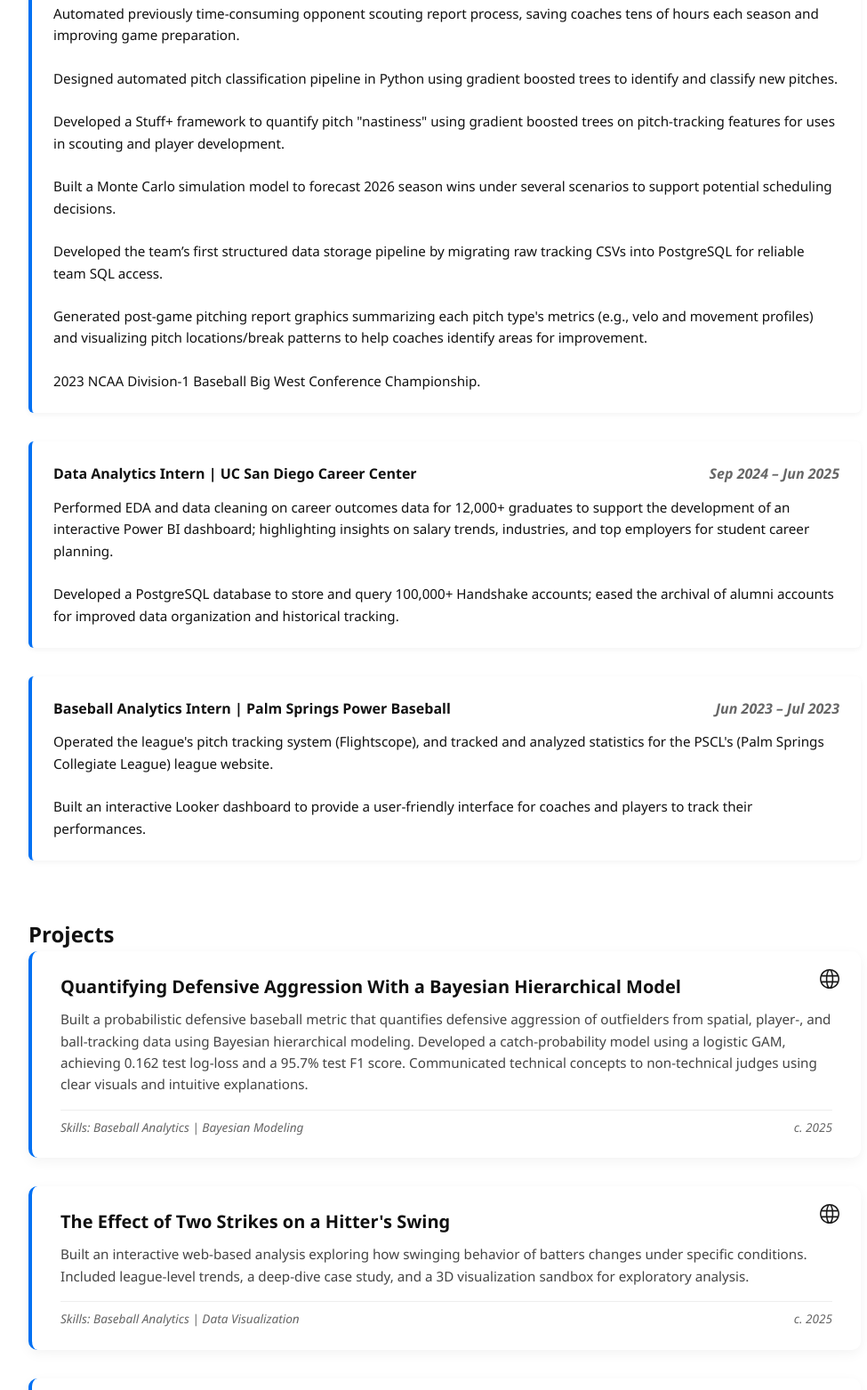
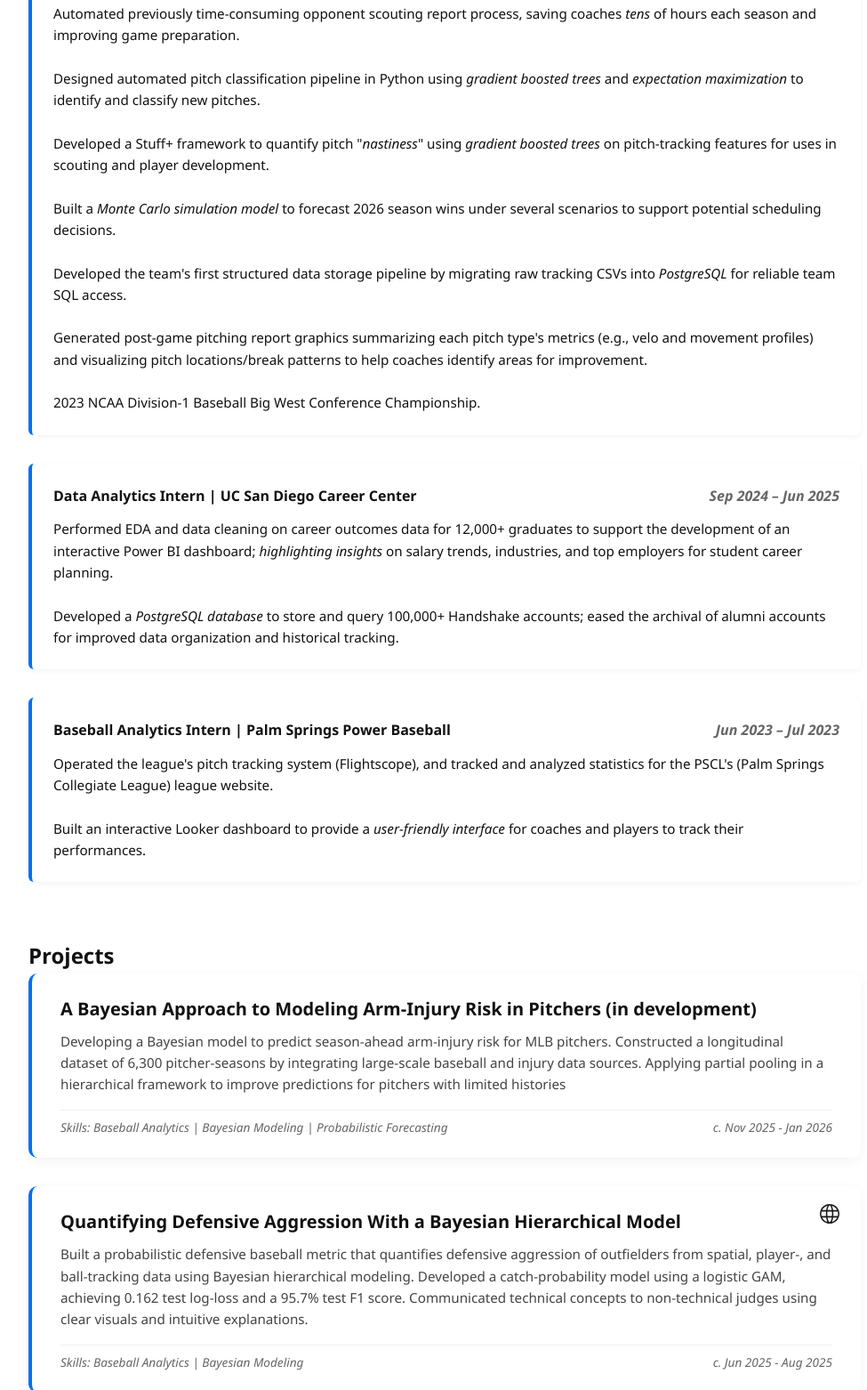
Before and after one commit to d2osborn/portfolio, a website with bundled scripts: page index.html in a window 1280 px wide. Shown: the part 1238-2800 px from the top of the page at 89% size, without its empty margins (140-1115 px from the left). Built offline with nearby package versions, Linux system fonts and the light colour scheme; no server answers.

Commit message:
made major changes

```diff
--- a/global.js
+++ b/global.js
@@ -52,7 +52,7 @@ export function renderProjects(projects, containerElement) {
 
   containerElement.innerHTML = '';
 
-  const visibleProjects = projects.filter(p => !(p.title?.startsWith('Project ') || p.title?.startsWith('A ') || p.title?.startsWith('Hidden ') || p.title?.startsWith('Spotify')));
+  const visibleProjects = projects.filter(p => !(p.title?.startsWith('Project ') || p.title?.startsWith('Hidden ') || p.title?.startsWith('Spotify')));
 
   for (let project of visibleProjects) {
     const card = document.createElement('div');
--- a/index.html
+++ b/index.html
@@ -57,7 +57,7 @@
           <p>
             Bachelor of Science - BS, Data Science; Minors in Economics and Mathematics<br><br> <!--; GPA: 3.3/4.0<br><br-->
             Organizations: Triton Ball Sports Analytics Club, Data Science Student Society<br><br>
-            Honors: Eleanor Roosevelt College Honors Program, Provost Honors (4x)<br><br>
+            Honors: Eleanor Roosevelt College Honors Program, <em>Provost Honors</em> (4x)<br><br>
             Relevant Courses:
             Stochastic and Probabilistic Modeling,
             Machine Learning,
@@ -78,11 +78,11 @@
             <span class="entry-dates">Feb 2023 – Present</span>
           </h4>
             <p>
-              Automated previously time-consuming opponent scouting report process, saving coaches tens of hours each season and improving game preparation.<br><br>
-              Designed automated pitch classification pipeline in Python using gradient boosted trees to identify and classify new pitches.<br><br>
-              Developed a Stuff+ framework to quantify pitch "nastiness" using gradient boosted trees on pitch-tracking features for uses in scouting and player development.<br><br>
-              Built a Monte Carlo simulation model to forecast 2026 season wins under several scenarios to support potential scheduling decisions.<br><br>
-              Developed the team’s first structured data storage pipeline by migrating raw tracking CSVs into PostgreSQL for reliable team SQL access.<br><br>
+              Automated previously time-consuming opponent scouting report process, saving coaches <em>tens</em> of hours each season and improving game preparation.<br><br>
+              Designed automated pitch classification pipeline in Python using <em>gradient boosted trees</em> and <em>expectation maximization</em> to identify and classify new pitches.<br><br>
+              Developed a Stuff+ framework to quantify pitch "<em>nastiness</em>" using <em>gradient boosted trees</em> on pitch-tracking features for uses in scouting and player development.<br><br>
+              Built a <em>Monte Carlo simulation model</em> to forecast 2026 season wins under several scenarios to support potential scheduling decisions.<br><br>
+              Developed the team's first structured data storage pipeline by migrating raw tracking CSVs into <em>PostgreSQL</em> for reliable team SQL access.<br><br>
               Generated post-game pitching report graphics summarizing each pitch type's metrics (e.g., velo and movement profiles) and visualizing pitch locations/break patterns to help coaches identify areas for improvement.<br></br>
               2023 NCAA Division-1 Baseball Big West Conference Championship.
             </p>
@@ -96,8 +96,8 @@
             <span class="entry-dates">Sep 2024 – Jun 2025</span>
           </h4>
           <p>
-            Performed EDA and data cleaning on career outcomes data for 12,000+ graduates to support the development of an interactive Power BI dashboard; highlighting insights on salary trends, industries, and top employers for student career planning.<br><br>
-            Developed a PostgreSQL database to store and query 100,000+ Handshake accounts; eased the archival of alumni accounts for improved data organization and historical tracking.
+            Performed EDA and data cleaning on career outcomes data for 12,000+ graduates to support the development of an interactive Power BI dashboard; <em>highlighting insights</em> on salary trends, industries, and top employers for student career planning.<br><br>
+            Developed a <em>PostgreSQL database</em> to store and query 100,000+ Handshake accounts; eased the archival of alumni accounts for improved data organization and historical tracking.
           </p>
         </div>
       </article>
@@ -110,7 +110,7 @@
           </h4>
           <p>
             Operated the league's pitch tracking system (Flightscope), and tracked and analyzed statistics for the PSCL's (Palm Springs Collegiate League) league website.<br></br>
-            Built an interactive Looker dashboard to provide a user-friendly interface for coaches and players to track their performances.
+            Built an interactive Looker dashboard to provide a <em>user-friendly interface</em> for coaches and players to track their performances.
           </p>
         </div>
       </article>
--- a/lib/projects.json
+++ b/lib/projects.json
@@ -1,15 +1,15 @@
 [
   {
-    "title": "A Bayesian Approach to Modeling Arm-Injury Risk in Pitchers",
-    "year": 2025,
+    "title": "A Bayesian Approach to Modeling Arm-Injury Risk in Pitchers (in development)",
+    "year": "Nov 2025 - Jan 2026",
     "image":  "https://dsc106.com/labs/lab02/images/empty.svg",
-    "description": "",
+    "description": "Developing a Bayesian model to predict season-ahead arm-injury risk for MLB pitchers. Constructed a longitudinal dataset of 6,300 pitcher-seasons by integrating large-scale baseball and injury data sources. Applying partial pooling in a hierarchical framework to improve predictions for pitchers with limited histories",
     "tags": ["Baseball Analytics", "Bayesian Modeling", "Probabilistic Forecasting"],
     "link": ""
   },
   {
     "title": "Quantifying Defensive Aggression With a Bayesian Hierarchical Model",
-    "year": 2025,
+    "year": "Jun 2025 - Aug 2025",
     "image":  "https://dsc106.com/labs/lab02/images/empty.svg",
     "description": "Built a probabilistic defensive baseball metric that quantifies defensive aggression of outfielders from spatial, player-, and ball-tracking data using Bayesian hierarchical modeling. Developed a catch-probability model using a logistic GAM, achieving 0.162 test log-loss and a 95.7% test F1 score. Communicated technical concepts to non-technical judges using clear visuals and intuitive explanations.",
     "tags": ["Baseball Analytics", "Bayesian Modeling"],
@@ -17,19 +17,19 @@
   },
   {
     "title": "The Effect of Two Strikes on a Hitter's Swing",
-    "year": 2025,
+    "year": "Apr 2025 - May 2025",
     "image":  "https://dsc106.com/labs/lab02/images/empty.svg",
     "description": "Built an interactive web-based analysis exploring how swinging behavior of batters changes under specific conditions. Included league-level trends, a deep-dive case study, and a 3D visualization sandbox for exploratory analysis.",
     "tags": ["Baseball Analytics", "Data Visualization"],
     "link": "https://d2osborn.github.io/dsc106-finalproject/"
   },
   {
-    "title": "Hidden Home Price Predictor",
-    "year": "2025",
+    "title": "What Is a Home Worth? Large-Scale Ensemble Learning for U.S. Housing Prices",
+    "year": "Mar 2025",
     "image": "images/delesign-real-estate-market.svg",
-    "description": "Developed and optimized a LightGBM model on 2.2M+ real estate listings to predict prices. Created a valuation framework comparing listed vs. predicted prices, identifying 10.5% of properties as undervalued.",
-    "tags": ["Machine Learning", "Data Science"],
-    "link": "https://github.com/d2osborn/home-price-evaluator"
+    "description": "Built a large-scale machine learning pipeline using gradient-boosted trees to predict and assess U.S. housing prices using 2.2M+ listings, incorporating extensive feature engineering, data cleaning, and preprocessing across geospatial, demographic, crime, tax, and market context data; achieved about 0.4 log-RMSE.",
+    "tags": ["Geospatial Data", "Machine Learning"],
+    "link": "https://drive.google.com/file/d/1kA8RaDh4wVLB12m09OHaK57k4GXs4ELb/view?usp=sharing"
   },
   {
     "title": "Spotify Popularity Analysis",
@@ -49,7 +49,7 @@
   },
   {
     "title": "PSCL Interactive Dashboard",
-    "year": "2023",
+    "year": "Jun 2023 - Jul 2023",
     "image": "images/Screenshot 2025-05-06 at 2.11.02 AM.svg",
     "description": "The interactive Looker Studio dashboard that provides a user-friendly interface for coaches and players to track their performances and showcase their abilities to college scouts for the PSCL.",
     "tags": ["Baseball Analytics", "Data Visualization"],
```
Also changed, not shown: 2 other files.
